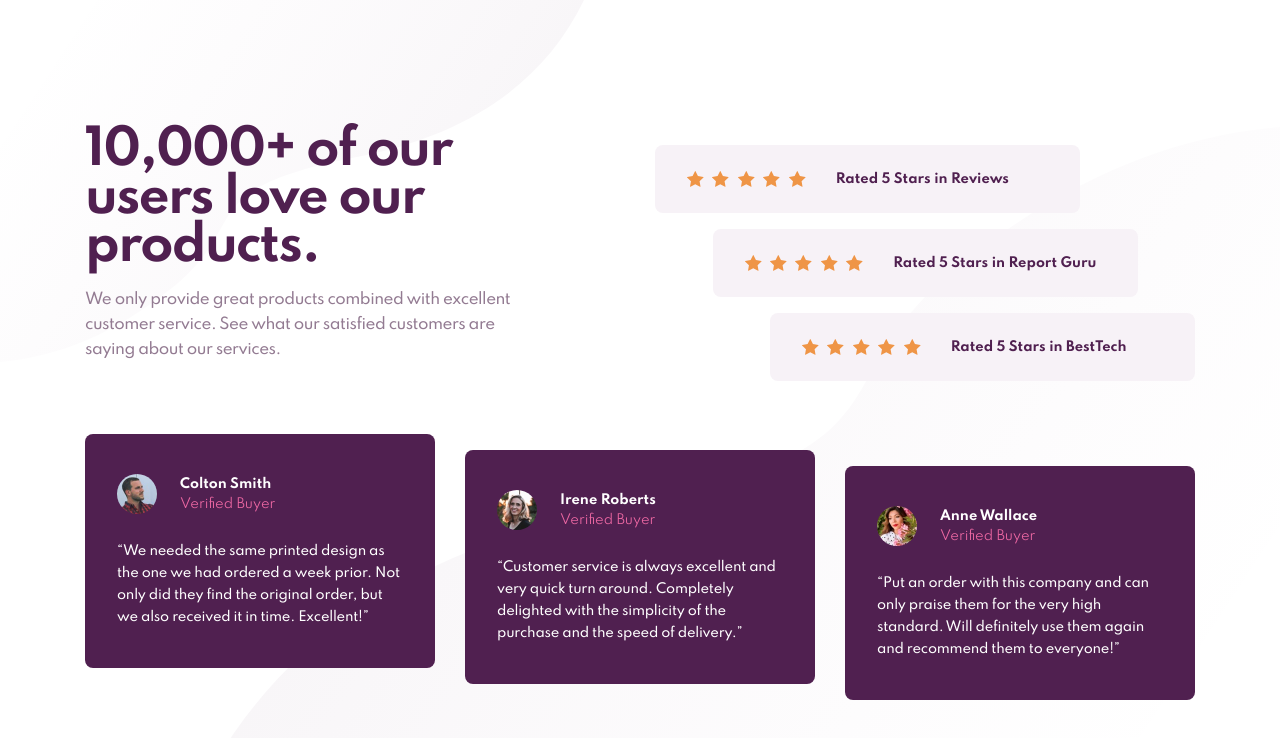
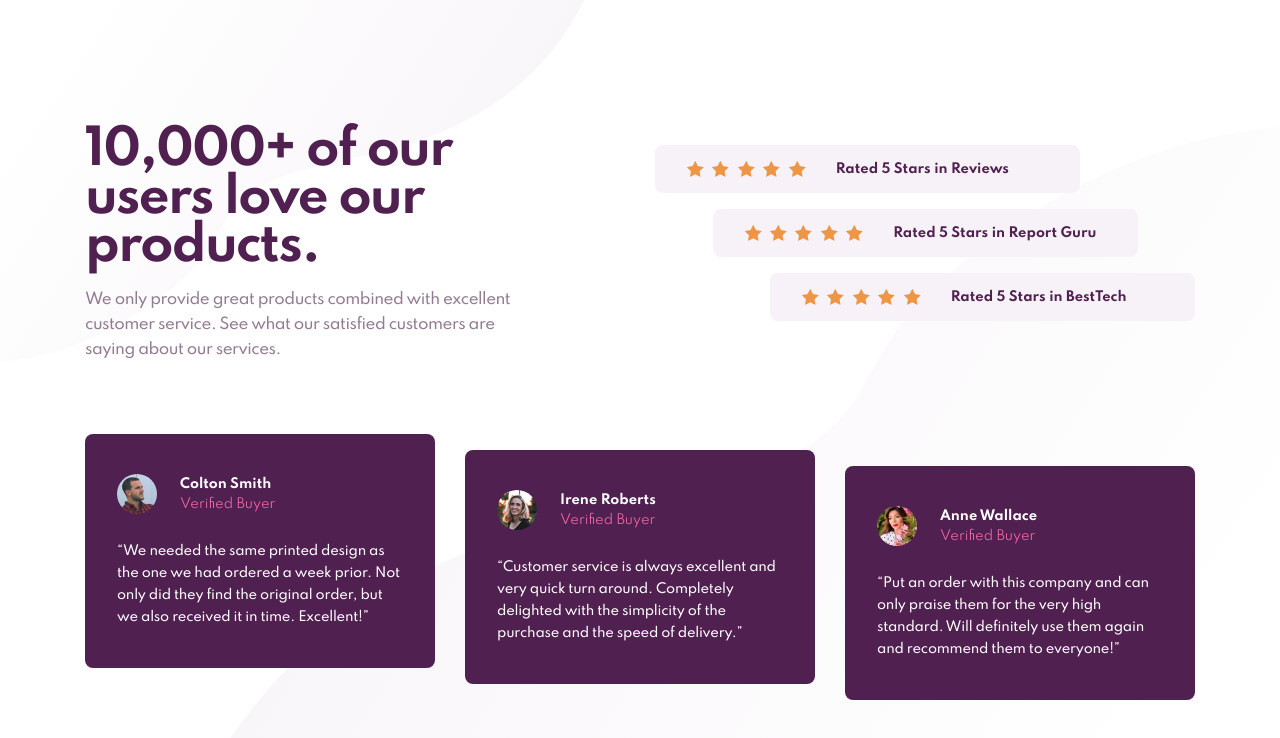
Before and after one commit to stfnpczk/social-proof-section, a plain HTML site: page index.html in a window 1280 px wide. Drawn offline with Linux system fonts and the light colour scheme.

Commit message:
Change padding review element

```diff
--- a/css/main.css
+++ b/css/main.css
@@ -527,7 +527,7 @@ body {
             flex-direction: row;
     width: 100%;
     max-width: 24.5625rem;
-    padding: 1.625rem 0rem 1.625rem 2rem;
+    padding: 1rem 0rem 1rem 2rem;
   }
   .hero__review:first-child {
     -ms-flex-item-align: start;
--- a/sass/_components.scss
+++ b/sass/_components.scss
@@ -106,7 +106,7 @@ body {
       flex-direction: row;
       width: 100%;
       max-width: 24.5625rem;
-      padding: 1.625rem 0rem 1.625rem 2rem;
+      padding: 1rem 0rem 1rem 2rem;
 
       &:first-child {
         align-self: start;
```
